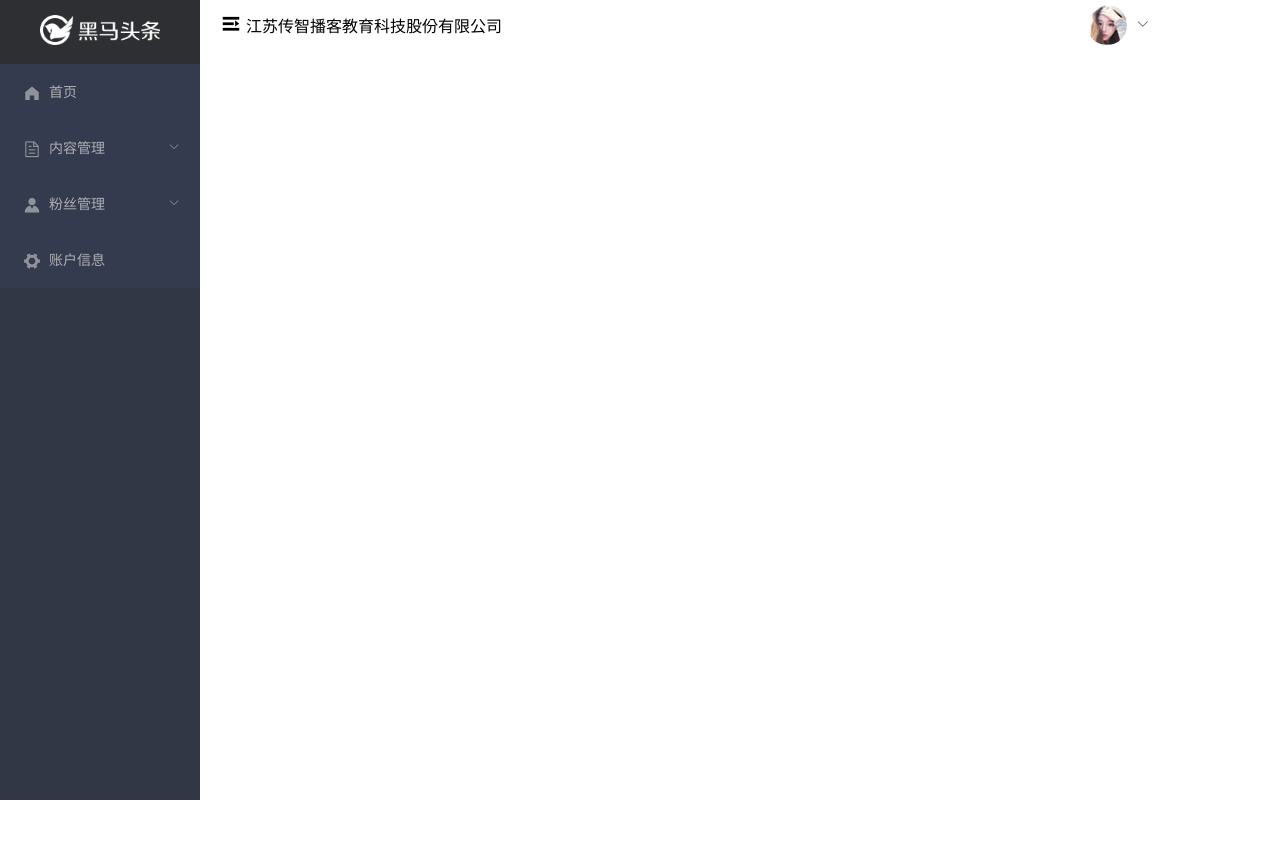
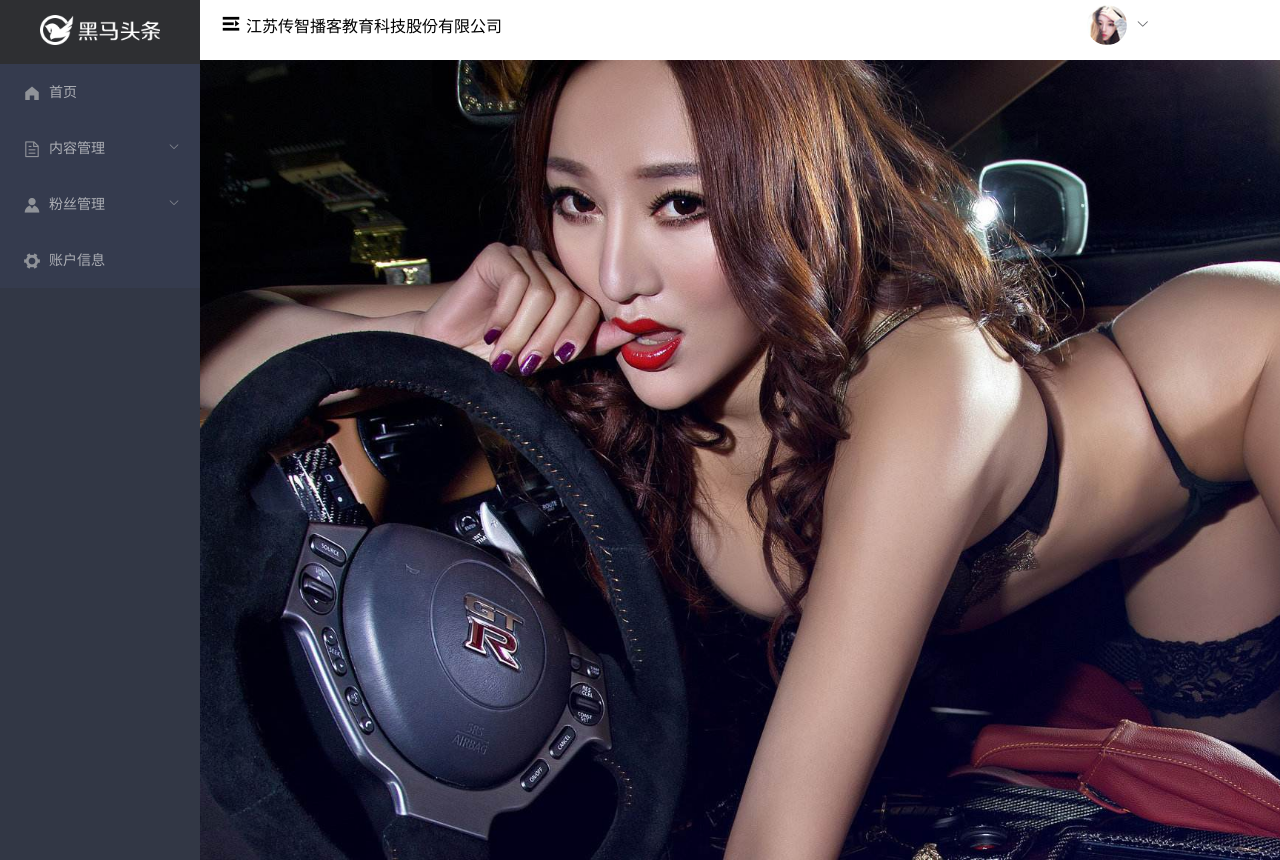
Before and after one commit to lv-xiaobu/TouTiao-Project, a Vue app: page /#/home in a window 1280 px wide. Before the commit the page ends 800 px from the top, so only its background shows below. Built offline with nearby package versions, Linux system fonts and the light colour scheme.

Commit message:
主页-二级默认导航

```diff
--- a/src/components/home/layout-aside.vue
+++ b/src/components/home/layout-aside.vue
@@ -60,7 +60,6 @@
 
 <style lang='less' scoped>
 .layout-aside {
-    background-color: #323745;
     height: 100vh;
     width:200px;
     .title {
--- a/src/views/home/index.vue
+++ b/src/views/home/index.vue
@@ -17,7 +17,7 @@
       </el-header>
 
       <!-- 中部区域 -->
-      <el-main>
+      <el-main style="padding:0">
 
         <!-- 二级路由容器 -->
          <router-view></router-view>
--- /dev/null
+++ b/src/views/home/main.vue
@@ -0,0 +1,30 @@
+<template>
+  <div class='home'>
+
+  </div>
+</template>
+
+<script>
+// 一级路由下的默认的二级路由
+export default {
+  data () {
+    return {
+
+    }
+  },
+  methods: {
+
+  },
+  components: {
+
+  }
+}
+</script>
+
+<style scoped>
+.home {
+   background-image:url('../../assets/img/chemo.jpg');
+   height: 100vh;
+   background-size:cover;
+}
+</style>
```
Also changed, not shown: src/router.js (+8 -1 lines), src/assets/img/chemo.jpg (added).
